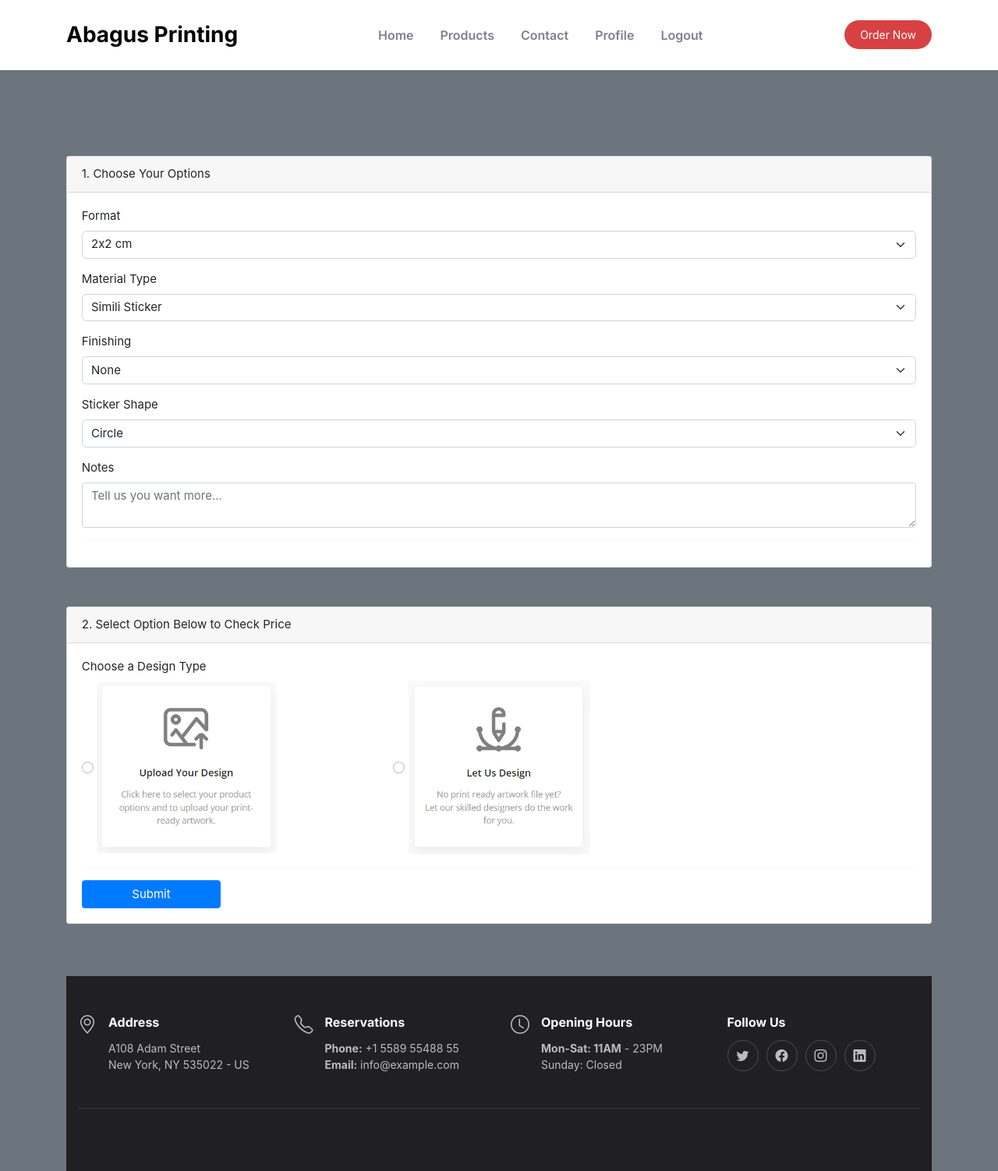
After one commit to AnisZamri/eprint, a Laravel app: page /products/subproducts/order in a window 1280 px wide. The commit adds this page. Shown: the whole page at 78% size. Run offline with Laravel 9, Linux system fonts and the light colour scheme; some libraries are stand-ins or nearby versions.

Commit message:
create order

```diff
--- a/app/Http/Controllers/SubProductsController.php
+++ b/app/Http/Controllers/SubProductsController.php
@@ -18,6 +18,20 @@ class SubProductsController extends Controller
         $subproduct=SubProducts::all();
         return view('staff.products.viewSubProducts',compact('subproduct','products'));
     }
+
+
+    //cust view subproduct
+    public function SubProductsCustView(){
+
+        return view('customers.product.allCustSubProduct');
+    }
+
+    public function CreateOrder(){
+
+        return view('staff.order.createOrder');
+    }
+
+
 
     public function AddSubProducts(Request $request)
     {
--- a/resources/views/customers/product/allCustProduct.blade.php
+++ b/resources/views/customers/product/allCustProduct.blade.php
@@ -43,7 +43,8 @@ h5 {font-family: "Open Sans"; font-size: 310%;}
 
     <div class="w3-col l3 m6 w3-margin-bottom">
       <div class="w3-card">
-      <a href="#">
+
+      <a href="{{url('/products/subproducts')}}">
         <img src="{{asset('frontend/assets/img/product/sticker.png')}}" alt="John" style="width:100%">
         <div class="w3-container">
           <h4><b>Sticker</b></h4>
--- /dev/null
+++ b/resources/views/staff/order/createOrder.blade.php
@@ -0,0 +1,246 @@
+@extends ('frontend.main_master')
+@section('content')
+
+
+<head>
+
+<style>
+body {
+  background-color: #DCDCDC;
+}
+</style>
+  <!-- Required meta tags -->
+  <meta charset="utf-8" />
+  <meta name="viewport" content="width=device-width, initial-scale=1, shrink-to-fit=no" />
+
+  <!-- Bootstrap CSS -->
+  <link rel="stylesheet" href="https://stackpath.bootstrapcdn.com/bootstrap/4.4.1/css/bootstrap.min.css" integrity="sha384-Vkoo8x4CGsO3+Hhxv8T/Q5PaXtkKtu6ug5TOeNV6gBiFeWPGFN9MuhOf23Q9Ifjh" crossorigin="anonymous" />
+
+  <title>Bootstrap Form Tutorial</title>
+</head>
+
+<body class="container bg-secondary">
+  <!-- Start Header form -->
+  <div style=" margin-top: 200px">
+
+
+  <!-- End Header form -->
+
+  <!-- Start Card -->
+  <div class="card">
+    <!-- Start Card Body -->
+
+    <div class="card-header">1. Choose Your Options </div>
+
+    <div class="card-body">
+      <!-- Start Form -->
+      <form id="bookingForm" action="#" method="" class="needs-validation" novalidate autocomplete="off">
+
+
+      <!-- Start Input Name -->
+      <div class="form-group">
+          <label for="inputName">Format</label>
+          <select class="form-select" aria-label="Default select example">
+                      <option selected>2x2 cm</option>
+                      <option value="1">3x3 cm</option>
+                      <option value="2">4x4 cm</option>
+                      <option value="3">5x5 cm</option>
+                      <option value="3">Others</option>
+
+                    </select>
+         </div>
+        <!-- End Input Name -->
+
+
+      <!-- Start Input Name -->
+        <div class="form-group">
+          <label for="inputName">Material Type</label>
+          <select class="form-select" aria-label="Default select example">
+                      <option selected>Simili Sticker</option>
+                      <option value="1">Miracoat Sticker</option>
+
+
+            </select>
+      </div>
+
+        <!-- End Input Name -->
+
+        <!-- Start Input Email -->
+        <div class="form-group">
+          <label for="inputEmail">Finishing</label>
+          <select class="form-select" aria-label="Default select example">
+                      <option selected>None</option>
+                      <option value="1">Glossy</option>
+
+            </select>
+            </div>
+        <!-- End Input Email -->
+
+
+        <!-- Start Input Telephone -->
+        <div class="form-group">
+          <label for="inputPhone">Sticker Shape</label>
+          <select class="form-select" aria-label="Default select example">
+                      <option selected>Circle</option>
+                      <option value="1">Square</option>
+
+            </select>
+        </div>
+
+         <!-- Start Input Remark -->
+         <div class="form-group">
+          <label for="textAreaRemark">Notes</label>
+          <textarea class="form-control" name="remark" id="textAreaRemark" rows="2" placeholder="Tell us you want more..."></textarea>
+        </div>
+        <!-- End Input Remark -->
+        <!-- End Input Telephone -->
+
+
+        <hr />
+      </form>
+      <!-- End Form -->
+    </div>
+    <!-- End Card Body -->
+  </div>
+  </div>
+
+
+
+
+
+
+
+
+
+
+
+  <body class="container bg-secondary">
+
+  <!-- Start Header form -->
+  <div style=" margin-top: 50px">
+      <!-- End Header form -->
+
+  <!-- Start Card -->
+  <div class="card">
+    <!-- Start Card Body -->
+
+    <div class="card-header">2. Select Option Below to Check Price </div>
+
+    <div class="card-body">
+      <!-- Start Form -->
+      <form id="bookingForm" action="#" method="" class="needs-validation" novalidate autocomplete="off">
+
+       <!-- Start Check Room Type -->
+       <div class="form-group">
+          <legend class="col-form-label pt-0">Choose a Design Type</legend>
+
+          <div class="form-check form-check-inline">
+            <input type="radio" class="form-check-input" id="inlineRadioType1" name="roomType" value="type1" required />
+            <img src="{{asset('frontend/assets/img/uploaddesign.png')}}" alt="John" style="width:60%">
+          </div>
+
+
+          <div class="form-check form-check-inline">
+            <input type="radio" class="form-check-input" id="inlineRadioType2" name="roomType" value="type2" required />
+            <img src="{{asset('frontend/assets/img/letusdesign.png')}}" alt="John" style="width:60%">
+          </div>
+
+        </div>
+        <!-- End Check Room Type -->
+
+
+
+
+
+
+        <hr />
+
+
+        <!-- Start Submit Button -->
+        <button class="btn btn-primary btn-block col-lg-2" type="submit">Submit</button>
+        <!-- End Submit Button -->
+      </form>
+      <!-- End Form -->
+    </div>
+    <!-- End Card Body -->
+  </div>
+  </div>
+
+
+
+
+
+
+
+
+
+  <!-- End Card -->
+  <footer>
+    <div class="my-4 text-muted text-center">
+      <p>© My Company</p>
+    </div>
+  </footer>
+
+  <!-- Optional JavaScript -->
+  <!-- jQuery first, then Popper.js, then Bootstrap JS -->
+  <script src="https://code.jquery.com/jquery-3.4.1.slim.min.js" integrity="sha384-J6qa4849blE2+poT4WnyKhv5vZF5SrPo0iEjwBvKU7imGFAV0wwj1yYfoRSJoZ+n" crossorigin="anonymous"></script>
+  <script src="https://cdn.jsdelivr.net/npm/popper.js@1.16.0/dist/umd/popper.min.js" integrity="sha384-Q6E9RHvbIyZFJoft+2mJbHaEWldlvI9IOYy5n3zV9zzTtmI3UksdQRVvoxMfooAo" crossorigin="anonymous"></script>
+  <script src="https://stackpath.bootstrapcdn.com/bootstrap/4.4.1/js/bootstrap.min.js" integrity="sha384-wfSDF2E50Y2D1uUdj0O3uMBJnjuUD4Ih7YwaYd1iqfktj0Uod8GCExl3Og8ifwB6" crossorigin="anonymous"></script>
+
+  <!-- Start Scritp for Form -->
+  <script>
+    // Example starter JavaScript for disabling form submissions if there are invalid fields
+    (function() {
+      'use strict';
+      window.addEventListener('load', function() {
+        // Fetch all the forms we want to apply custom Bootstrap validation styles to
+        var forms = document.getElementsByClassName('needs-validation');
+        // Loop over them and prevent submission
+        var validation = Array.prototype.filter.call(forms, function(form) {
+          form.addEventListener('submit', function(event) {
+            if (form.checkValidity() === false) {
+              event.preventDefault();
+              event.stopPropagation();
+            }
+            form.classList.add('was-validated');
+          }, false);
+        });
+      }, false);
+    })();
+
+    // Example starter JavaScript for disabling form submissions if there are invalid fields
+(function () {
+  "use strict";
+  window.addEventListener(
+    "load",
+    function () {
+      // Fetch all the forms we want to apply custom Bootstrap validation styles to
+      var forms = document.getElementsByClassName("needs-validation");
+      // Loop over them and prevent submission
+      var validation = Array.prototype.filter.call(forms, function (form) {
+        form.addEventListener(
+          "submit",
+          function (event) {
+            if (form.checkValidity() === false) {
+              event.preventDefault();
+              event.stopPropagation();
+            }
+            form.classList.add("was-validated");
+          },
+          false
+        );
+      });
+    },
+    false
+  );
+})();
+
+  </script>
+  <!-- End Scritp for Form -->
+
+
+</body>
+
+
+
+        @endsection
--- a/resources/views/staff/products/allStaffProduct.blade.php
+++ b/resources/views/staff/products/allStaffProduct.blade.php
@@ -169,6 +169,7 @@ body, html {
 </div>
 
 <main id="main">
+
 
 <!-- ======= Menu Section ======= -->
 <a class="button" href="">Add Product</a>
--- a/routes/web.php
+++ b/routes/web.php
@@ -65,7 +65,14 @@ Route::post('/sub/update/{id}', [SubProductsController::class,'UpdateSubProduct'
 // //Delete SubProduct Controller
 Route::get('/sub/delete/{id}', [SubProductsController::class,'DeleteSubProduct']);
 
+/*cust view SubProduct homepage*/
+Route::get('/products/subproducts', [SubProductsController::class,'SubProductsCustView'])->name('subProductsCustView');
 
+/*********************ORDER**************/
+
+
+/*cust create order*/
+Route::get('/products/subproducts/order', [SubProductsController::class,'CreateOrder'])->name('createOrder');
 
 
 
```
Also changed, not shown: resources/views/customers/product/allCustSubProduct.blade.php (added, +184 -0 lines), public/frontend/assets/img/letusdesign.PNG (added), public/frontend/assets/img/product/stickerbiasa.PNG (added), public/frontend/assets/img/product/stickercar.PNG (added), public/frontend/assets/img/product/stickerdiecut.PNG (added), public/frontend/assets/img/product/stickerroll.PNG (added), public/frontend/assets/img/uploaddesign.PNG (added).
